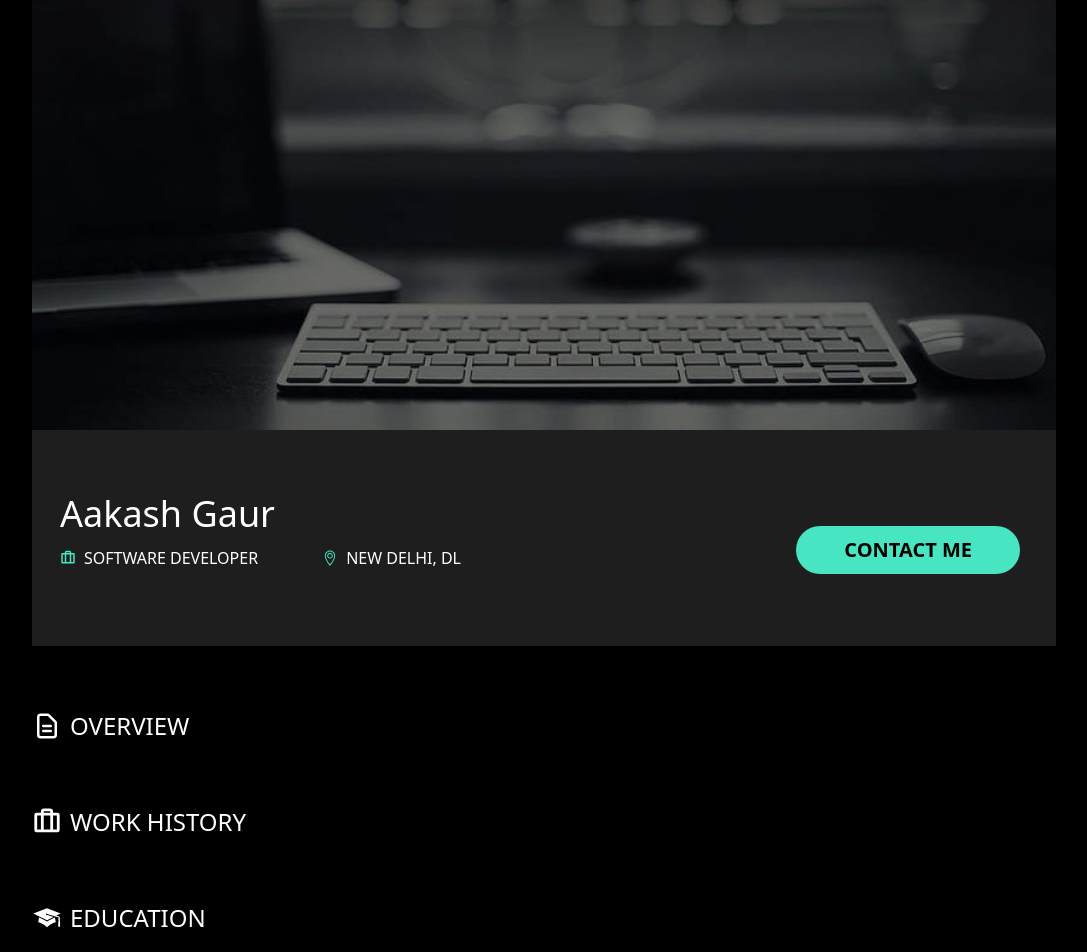
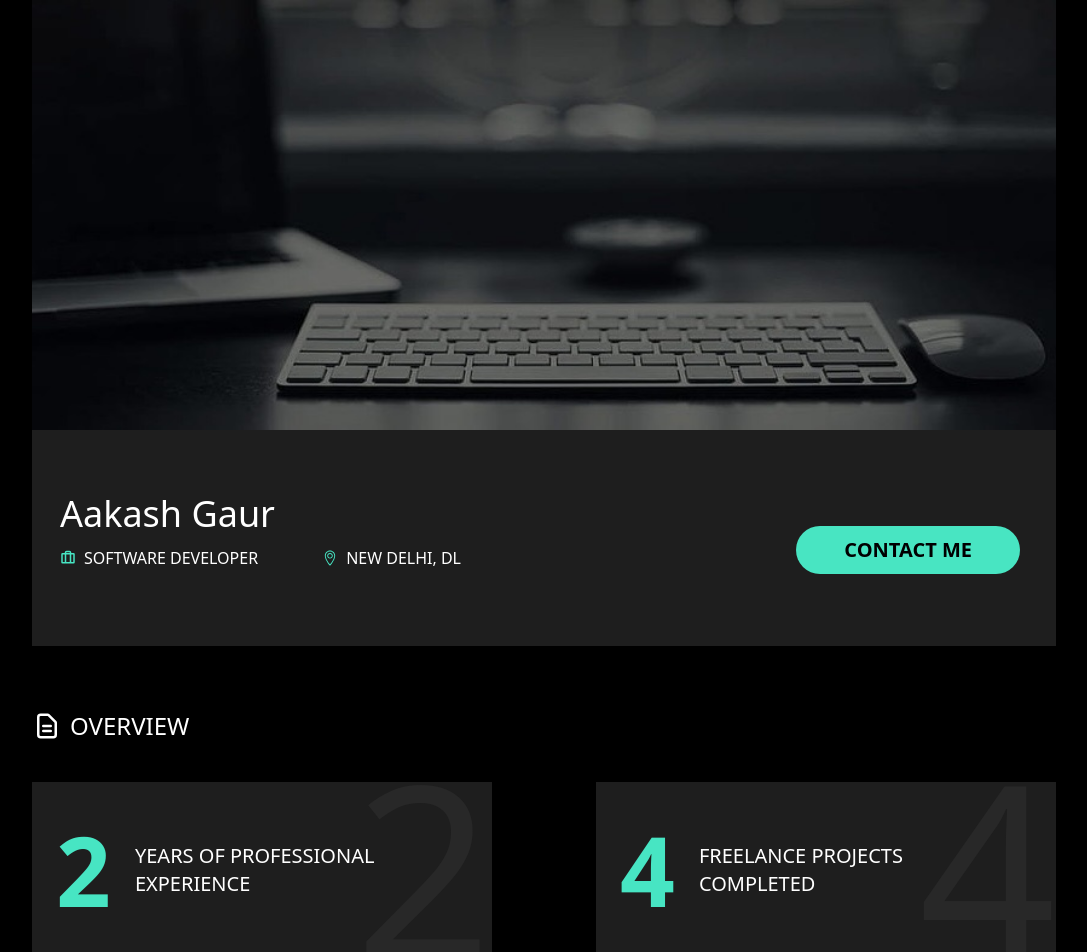
Before and after one commit to AakashGaur03/portfolio, a React (Vite) app: page / in a window 1280 px wide. Shown: the top 952 px of the page, without its empty margins (96-1183 px from the left). Built offline with nearby package versions, Linux system fonts and the light colour scheme.

Commit message:
Overview Component Completed

```diff
--- a/src/components/Overview.jsx
+++ b/src/components/Overview.jsx
@@ -1,12 +1,37 @@
+/* eslint-disable react/prop-types */
 import Heads from "./Heads";
 import { HiOutlineDocumentText } from "react-icons/hi";
 
-const Overview = () => {
+const OverviewCard = ({ number, text }) => {
 	return (
-		<div>
-			<Heads logo={<HiOutlineDocumentText size={30} />} title={"OVERVIEW"} />
+		<div className="bg-[#1e1e1e] py-10 relative flex items-center sm:min-w-[460px]">
+			<div className="flex relative z-10 items-center">
+				<p className="text-8xl font-bold ps-6 text-[#47e5c3] flex items-center">{number}</p>
+				<div className="text-xl font-light max-w-96 ps-6">
+					<div className="max-w-80">{text}</div>
+				</div>
+			</div>
+			<div className="absolute right-0 top-0 text-[240px] text-[#282828] leading-[0.7]">{number}</div>
 		</div>
 	);
 };
 
+const Overview = () => {
+	const overviewData = [
+		{ number: 2, text: "YEARS OF PROFESSIONAL EXPERIENCE" },
+		{ number: 4, text: "FREELANCE PROJECTS COMPLETED" },
+	];
+
+	return (
+		<>
+			<Heads logo={<HiOutlineDocumentText size={30} />} title={"OVERVIEW"} />
+			<div className="flex lg:justify-between flex-wrap gap-6 justify-center">
+				{overviewData.map((item, index) => (
+					<OverviewCard key={index} number={item.number} text={item.text} />
+				))}
+			</div>
+		</>
+	);
+};
+
 export default Overview;
```
